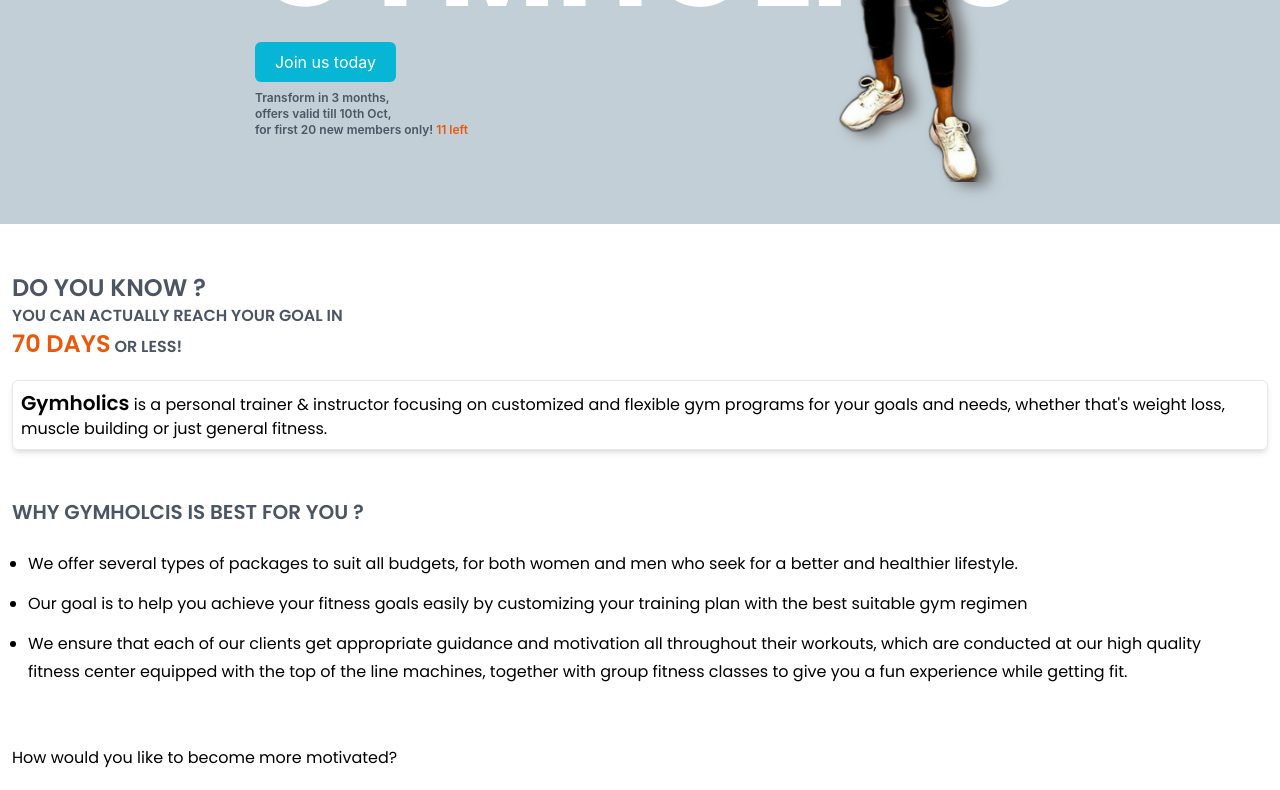
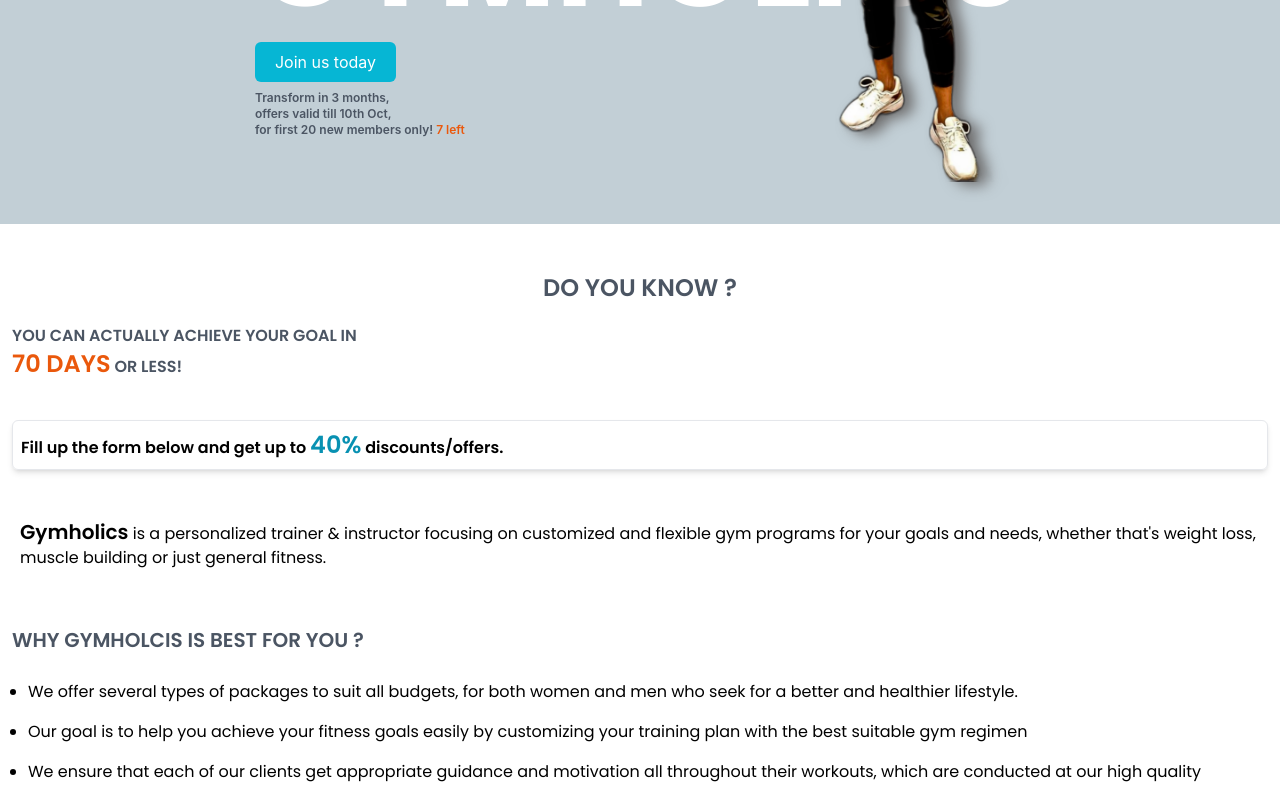
Before and after one commit to rudhamoy/gymholics_landing, a React (Create React App) app: page / in a window 1280 px wide. Shown: the part 460-1250 px from the top of the page. Built offline with nearby package versions, Linux system fonts and the light colour scheme.

Commit message:
customising text

```diff
--- a/src/components/HeroSection.jsx
+++ b/src/components/HeroSection.jsx
@@ -8,7 +8,7 @@
                 <div className="mt-36">
                     <h1 className="text-white sm:text-9xl text-6xl font-bold text-center heading">JOIN <br />GYMHOLICS</h1>
                     <button className="p-2 px-5 bg-cyan-500 text-white rounded-md cursor-pointer mt-4 mb-2">Join us today</button>
-                    <p className="text-xs text-gray-600 font-semibold">Transform in 3 months, <br/>offers valid till 10th Oct, <br/> for first 20 new members only! <span className="text-orange-600">11 left</span></p>
+                    <p className="text-xs text-gray-600 font-semibold">Transform in 3 months, <br/>offers valid till 10th Oct, <br/> for first 20 new members only! <span className="text-orange-600">7 left</span></p>
                 </div>
                 <img src="tinywow_gymholics3_50.png" alt="" className="h-[460px] sm:h-[600px] absolute left-24 sm:left-[50%] dropShadow" />
                 <div className="rounded-md bg-white p-3 sm:p-4 shadow-md absolute left-6 sm:left-60 top-16 heading ">
--- a/src/components/Intro.jsx
+++ b/src/components/Intro.jsx
@@ -3,9 +3,12 @@
 const Intro = () => {
   return (
     <div className="heading p-3">
-      <h1 className="text-2xl font-semibold uppercase text-gray-600">Do you know ?</h1>
-      <p className="text-base font-semibold mb-5 uppercase text-gray-600">You can actually reach your GOAL in <br/><span className="text-orange-600 text-2xl">70 days</span> or less!</p>
-      <p className="p-2 border rounded-md shadow-md"><span className="font-semibold text-xl">Gymholics</span> is a personal trainer & instructor focusing on customized and flexible gym programs for your goals and needs, whether that's weight loss, muscle building or just general fitness.</p>
+      <h1 className="text-2xl font-semibold uppercase text-gray-600 text-center">Do you know ?</h1>
+      <p className="text-base font-semibold my-5 uppercase text-gray-600">You can actually achieve your GOAL in <br/><span className="text-orange-600 text-2xl">70 days</span> or less!</p>
+
+      <p className="font-semibold p-2 my-10 border rounded-md shadow-md">Fill up the form below and get up to <span className="text-2xl text-cyan-600">40%</span> discounts/offers.</p>
+
+      <p className="p-2 mt-6"><span className="font-semibold text-xl">Gymholics</span> is a personalized trainer & instructor focusing on customized and flexible gym programs for your goals and needs, whether that's weight loss, muscle building or just general fitness.</p>
       <br />
       <h1 className="text-xl font-semibold my-6 uppercase text-gray-600">Why Gymholcis is best for you ?</h1>
       <ul className='list-disc px-4 heading'>
@@ -18,7 +21,6 @@
       <br />
       <p className=" ">How would you like to become more motivated?</p>
       <br />
-      <p className="font-semibold p-2 border rounded-md shadow-md">Fill up the form below and get up to <span className="text-2xl text-orange-600">40%</span> discounts/offers.</p>
     </div>
   )
 }
```
